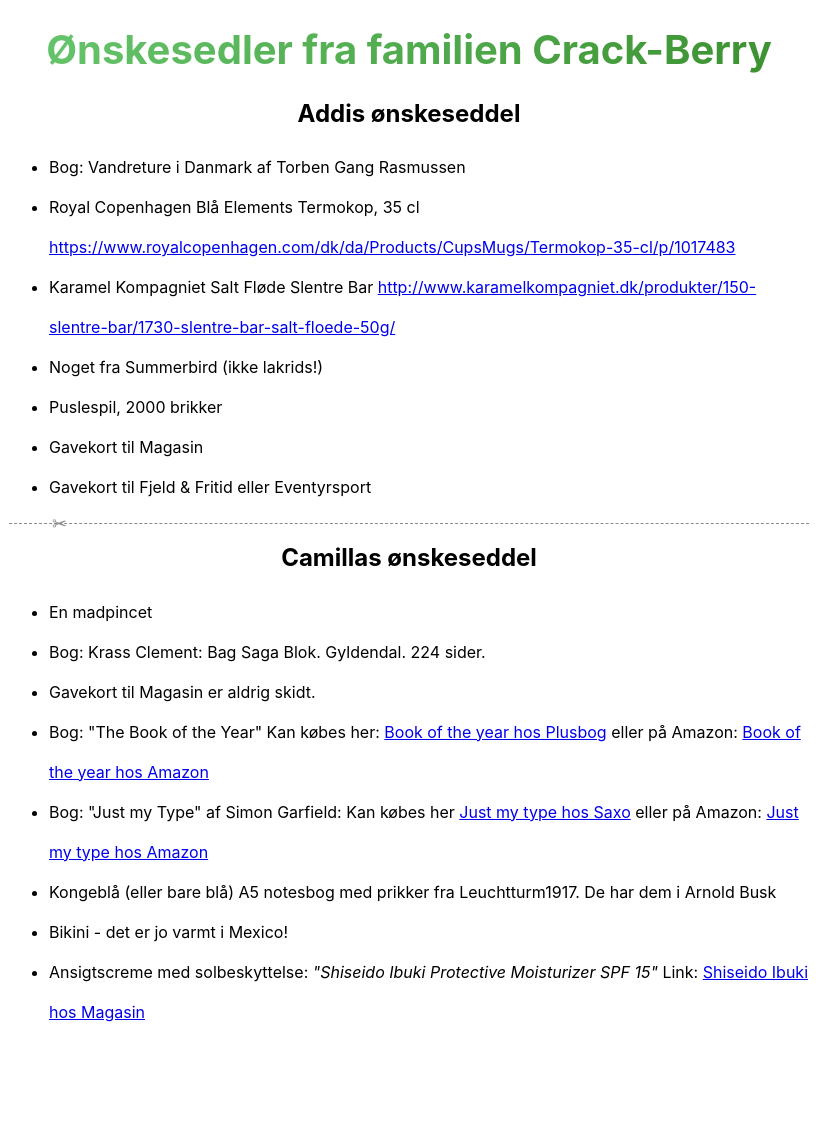
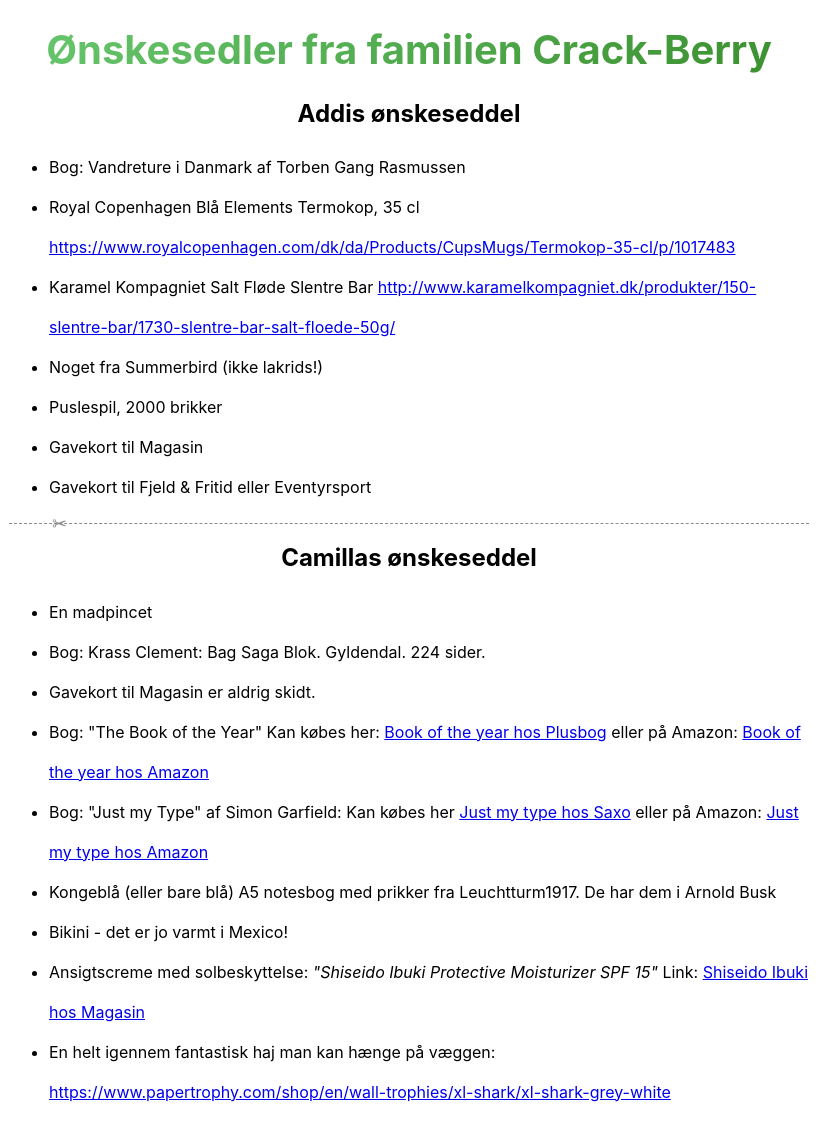
Before and after one commit to naxoc/xoc-dk-jekyll-blog, a Jekyll site: the page liste.html, which Jekyll copies as it is, in a window 1280 px wide. Shown: the whole page, without its empty margins (231-1070 px from the left). Built offline with Jekyll 4.4.1, drawn with Linux system fonts in a browser that asks for light colours; before the commit the page ends 1052 px from its top, so only the background shows below that.

Commit message:
Moar whishes

```diff
--- a/liste.html
+++ b/liste.html
@@ -107,6 +107,7 @@
       </em> Link:
       <a href="http://www.magasin.dk/ibuki-protective-moisturizer-75-ml./VA03239365-00000001_061.html">Shiseido Ibuki hos Magasin</a>
     </li>
+    <li>En helt igennem fantastisk haj man kan hænge på væggen: <a href="https://www.papertrophy.com/shop/en/wall-trophies/xl-shark/xl-shark-grey-white">https://www.papertrophy.com/shop/en/wall-trophies/xl-shark/xl-shark-grey-white</a></li>
   </ul>
 
 </body>
```
